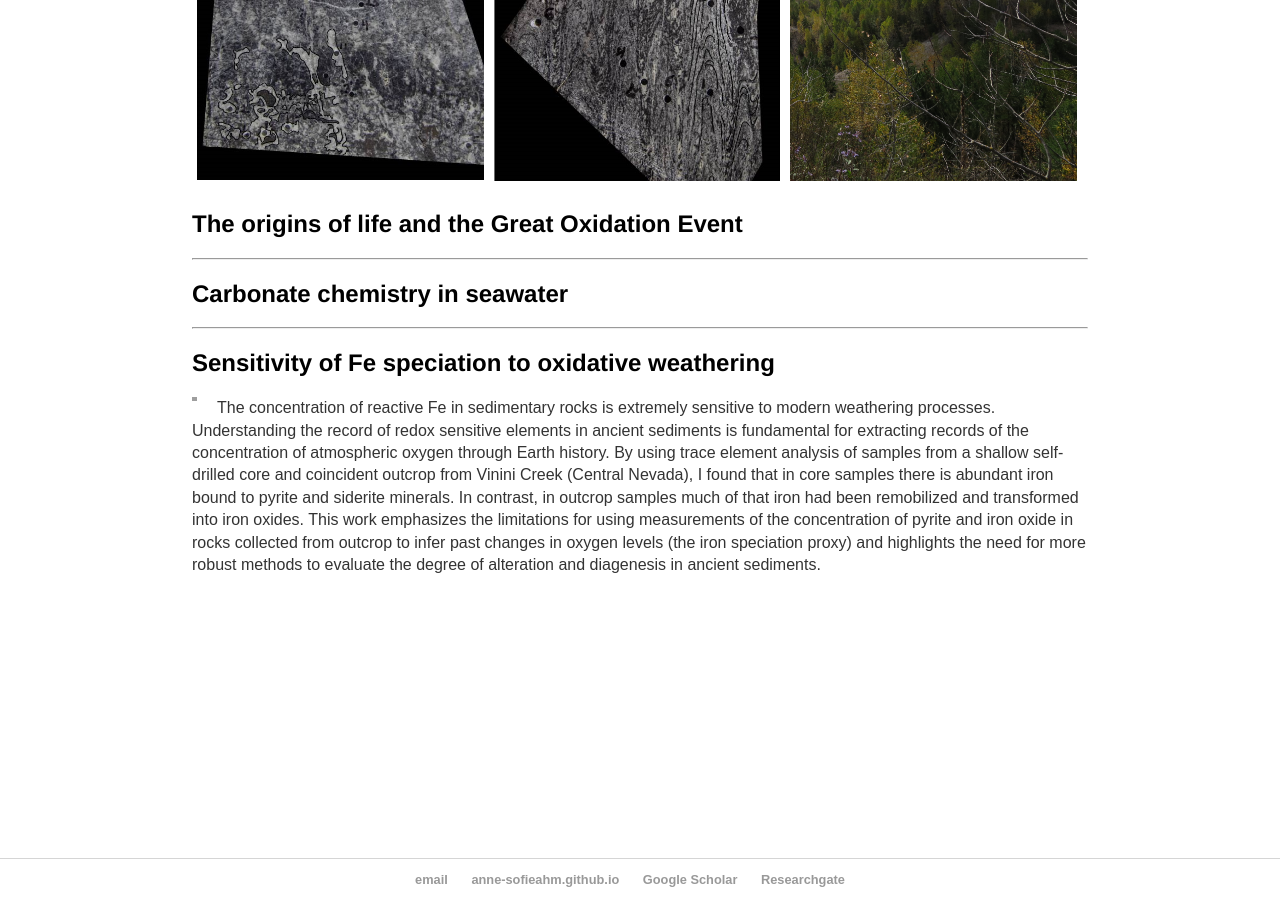
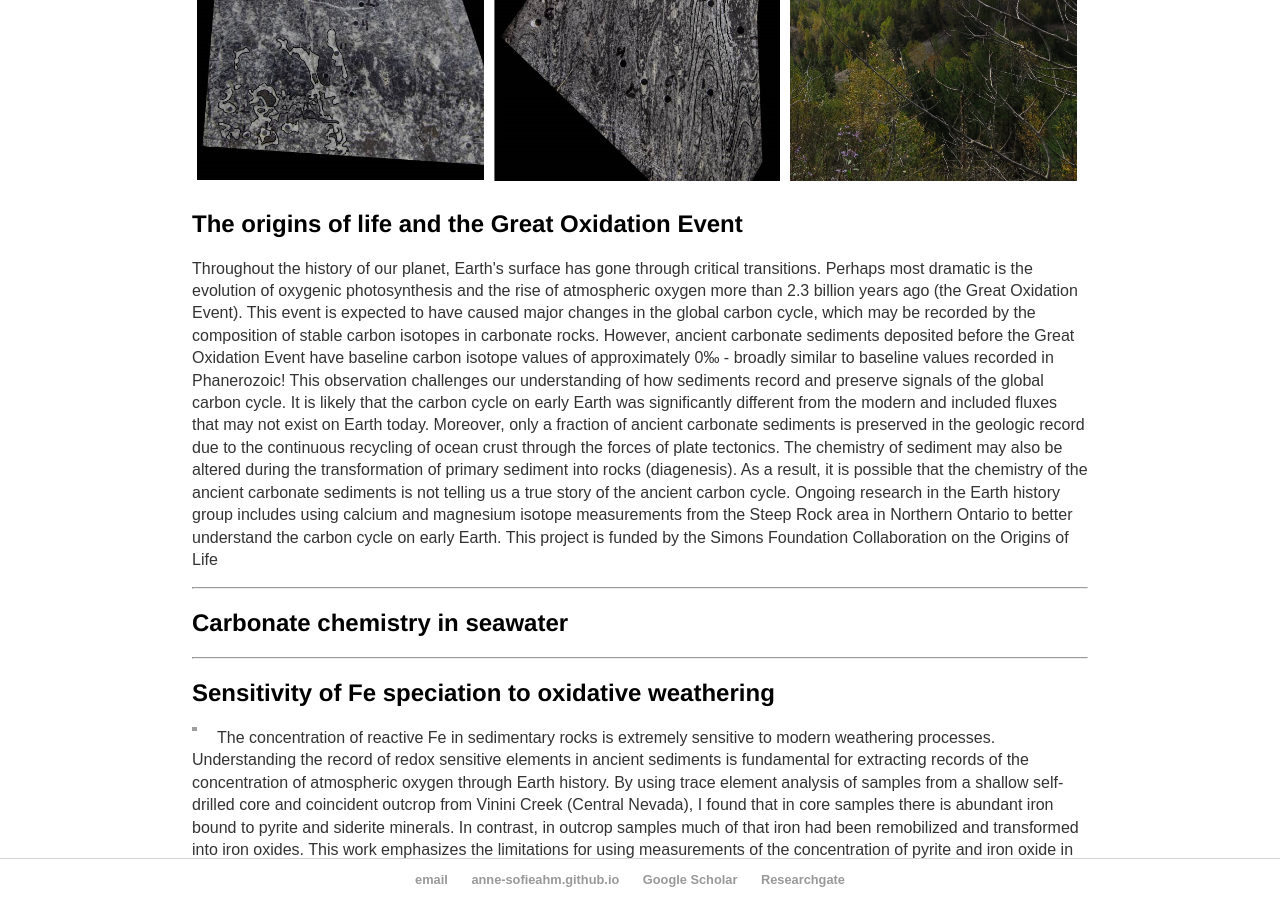
Before and after one commit to Anne-SofieAhm/Anne-SofieAhm.github.io, a Jekyll site: the page built from research/index.html, in a window 1280 px wide and 900 px high, scrolled down 1698 px. Built offline with Jekyll 4.4.1, drawn with Linux system fonts in a browser that asks for light colours; grey boxes are pictures that could not be loaded.

Commit message:
Update index.html

```diff
--- a/research/index.html
+++ b/research/index.html
@@ -105,6 +105,28 @@ drivers for this excursion.
 
 <h2>The origins of life and the Great Oxidation Event</h2>
 
+<p>Throughout the history of our planet, Earth's surface has gone through critical
+transitions. Perhaps most dramatic is the evolution of oxygenic photosynthesis
+and the rise of atmospheric oxygen more than 2.3 billion years ago (the Great
+Oxidation Event). This event is expected to have caused major changes in the
+global carbon cycle, which may be recorded by the composition of stable carbon
+isotopes in carbonate rocks. However, ancient carbonate sediments deposited
+before the Great Oxidation Event have baseline carbon isotope values of
+approximately 0&#8240 - broadly similar to baseline values recorded in Phanerozoic!
+This observation challenges our understanding of how sediments record and preserve
+signals of the global carbon cycle. It is likely that the carbon cycle on early
+Earth was significantly different from the modern and included fluxes that may
+not exist on Earth today. Moreover, only a fraction of ancient carbonate sediments
+is preserved in the geologic record due to the continuous recycling of ocean crust
+through the forces of plate tectonics. The chemistry of sediment may also be altered
+during the transformation of primary sediment into rocks (diagenesis). As a result,
+it is possible that the chemistry of the ancient carbonate sediments is not telling
+us a true story of the ancient carbon cycle. Ongoing research in the Earth history
+group includes using calcium and magnesium isotope measurements from the Steep Rock
+area in Northern Ontario to better understand the carbon cycle on early Earth.
+This project is funded by the Simons Foundation Collaboration on the Origins of Life
+</p>
+
 <hr />
 
 <h2>Carbonate chemistry in seawater</h2>
```
